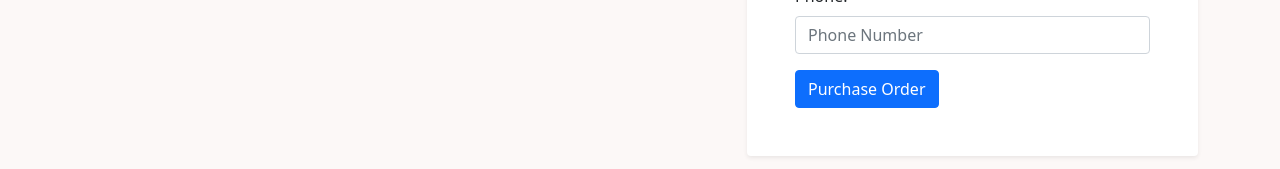
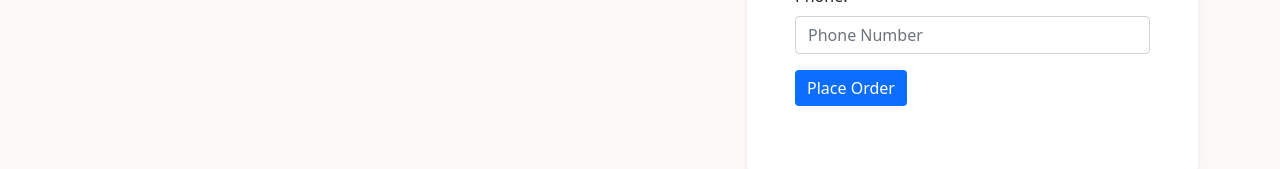
Before and after one commit to amdadulgfx/clay-kingdom-pottery-shop, a React (Create React App) app: page /purchase/1 in a window 1280 px wide. Shown: the part 654-823 px from the top of the page. Built offline with nearby package versions, Linux system fonts and the light colour scheme; no server answers; sample sign-in values are in the browser's storage.

Commit message:
design update

```diff
--- a/src/Pages/Dashboard/AddAProduct/AddAProduct.js
+++ b/src/Pages/Dashboard/AddAProduct/AddAProduct.js
@@ -79,8 +79,8 @@ const AddAProduct = () => {
 
 
 
-                    <Button variant="primary" type="submit">
-                        Submit
+                    <Button className='border-0 mb-3 clay-button' type="submit">
+                        Add Product
                     </Button>
                 </Form>
                 {success && <Alert variant="success">
--- a/src/Pages/Dashboard/MakeAdmin/MakeAdmin.js
+++ b/src/Pages/Dashboard/MakeAdmin/MakeAdmin.js
@@ -35,7 +35,7 @@ const MakeAdmin = () => {
                         />
                     </Form.Group>
 
-                    <Button variant="primary" type="submit">
+                    <Button className='border-0 mb-3 clay-button' type="submit">
                         Make Admin
                     </Button>
                 </Form>
--- a/src/Pages/Dashboard/ManageAllOrders/ManageAllOrders.js
+++ b/src/Pages/Dashboard/ManageAllOrders/ManageAllOrders.js
@@ -51,7 +51,7 @@ const ManageAllOrders = () => {
             })
     }
     return (
-        <div style={{ height: '90vh', }}>
+        <div >
             <Container className='pb-5 pt-2' data-aos="zoom-in">
                 <h4 className='text-center'>Manage All Orders</h4>
                 <Table responsive="sm" >
--- a/src/Pages/Purchase/Purchase.js
+++ b/src/Pages/Purchase/Purchase.js
@@ -1,6 +1,6 @@
 import axios from 'axios';
 import React, { useEffect, useState } from 'react';
-import { Col, Container, Form, Row, Button } from 'react-bootstrap';
+import { Col, Container, Form, Row, Button, Alert } from 'react-bootstrap';
 import { useForm } from 'react-hook-form';
 import Rating from 'react-rating';
 import { useParams } from 'react-router';
@@ -11,7 +11,7 @@ import Navigation from '../../Shared/Navigation/Navigation';
 const Purchase = () => {
     const [product, setProduct] = useState({});
     const { register, handleSubmit, watch, formState: { errors }, reset } = useForm();
-
+    const [success, setSuccess] = useState(false);
     const { id } = useParams();
     const { user } = useAuth();
 
@@ -36,6 +36,7 @@ const Purchase = () => {
             .catch(function (error) {
                 console.log(error);
             });
+        setSuccess(true)
         reset();
     };
     return (
@@ -113,10 +114,13 @@ const Purchase = () => {
                                         />
                                     </Form.Group>
 
-                                    <Button variant="primary" type="submit">
-                                        Purchase Order
+                                    <Button className='border-0 mb-3 clay-button' type="submit">
+                                        Place Order
                                     </Button>
                                 </Form>
+                                {success && <Alert variant="success">
+                                    Order placed Succesfully!
+                                </Alert>}
                             </div>
                         </Col>
                     </Row>
```
